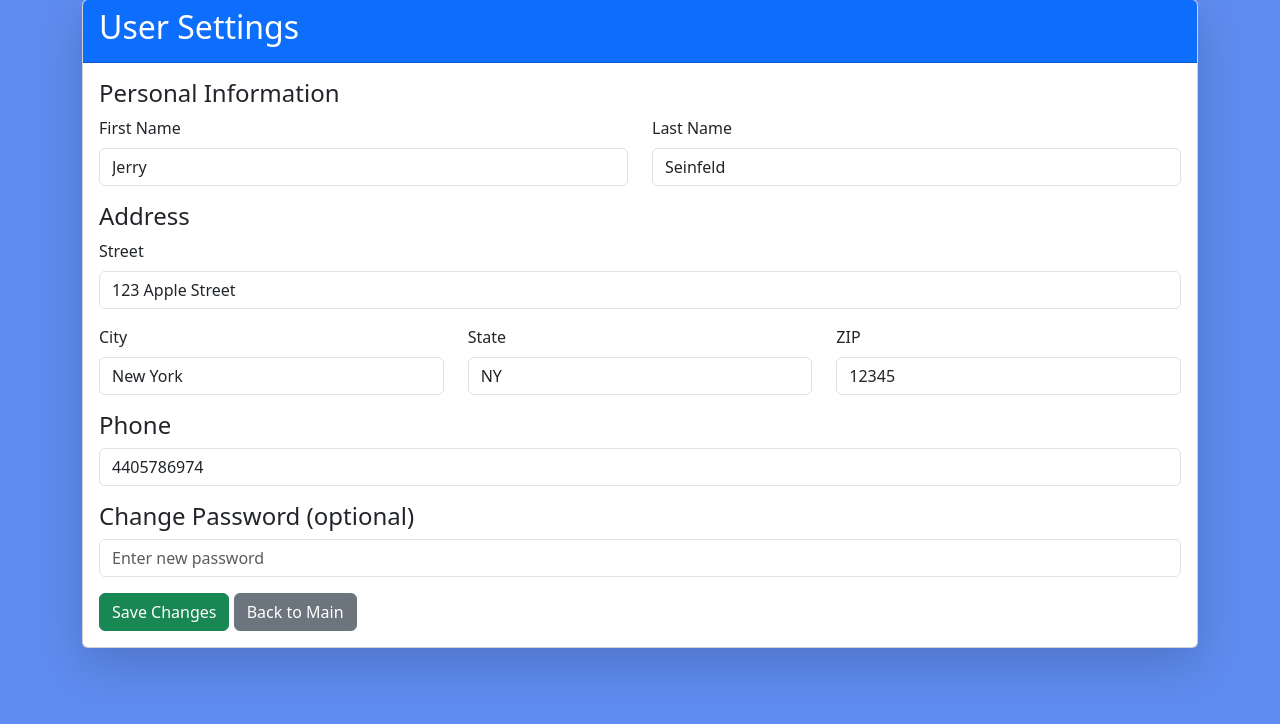
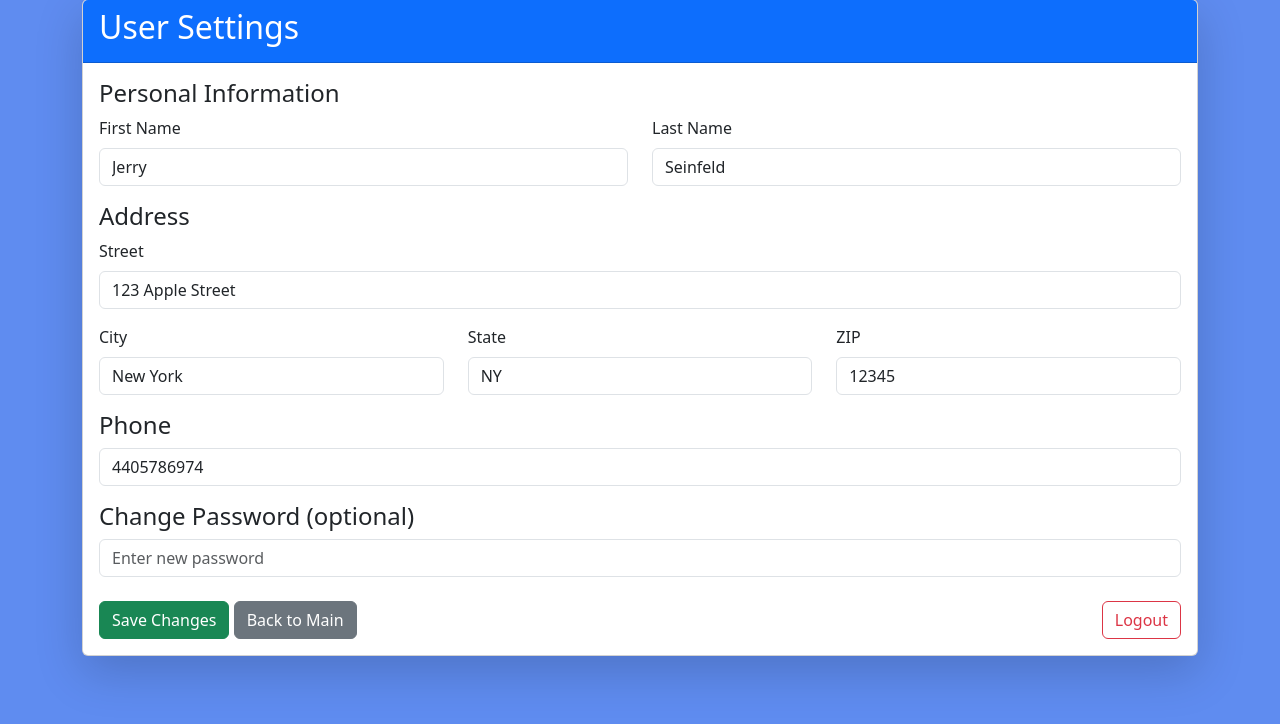
Before and after one commit to Krogers48/swe-3313-fall-2025-team-12, a Flask app: page /user in a window 1280 px wide. Shown: the part 49-773 px from the top of the page. Run offline with Flask 3, Linux system fonts and the light colour scheme; the visitor is signed in with stand-in values (Sample User, id 1).

Commit message:
logout functionality and main README file structure

```diff
--- a/source/main.py
+++ b/source/main.py
@@ -197,6 +197,14 @@ def send_receipt_email(to_email, order, items, purchaser_name, shipping_address,
 # default route, redirects to login
 @app.route('/')
 def beginning():
+    return redirect(url_for('login'))
+
+
+# logout
+@app.route('/logout', methods=["GET"])
+def logout():
+    """Clear session and redirect to login."""
+    session.clear()
     return redirect(url_for('login'))
 
 
--- a/source/templates/user.html
+++ b/source/templates/user.html
@@ -70,8 +70,15 @@ User Settings
                                placeholder="Enter new password">
                     </div>
 
-                    <button type="submit" class="btn btn-success">Save Changes</button>
-                    <a href="{{ url_for('main') }}" class="btn btn-secondary">Back to Main</a>
+                    <div class="d-flex justify-content-between mt-4">
+                        <div>
+                            <button type="submit" class="btn btn-success">Save Changes</button>
+                            <a href="{{ url_for('main') }}" class="btn btn-secondary">Back to Main</a>
+                        </div>
+                        <div>
+                            <a href="{{ url_for('logout') }}" class="btn btn-outline-danger">Logout</a>
+                        </div>
+                    </div>
                 </form>
             </div>
         </div>
```
Also changed, not shown: source/templates/cart.html (+8 -3 lines), source/templates/receipt.html (+8 -3 lines), README.md.
